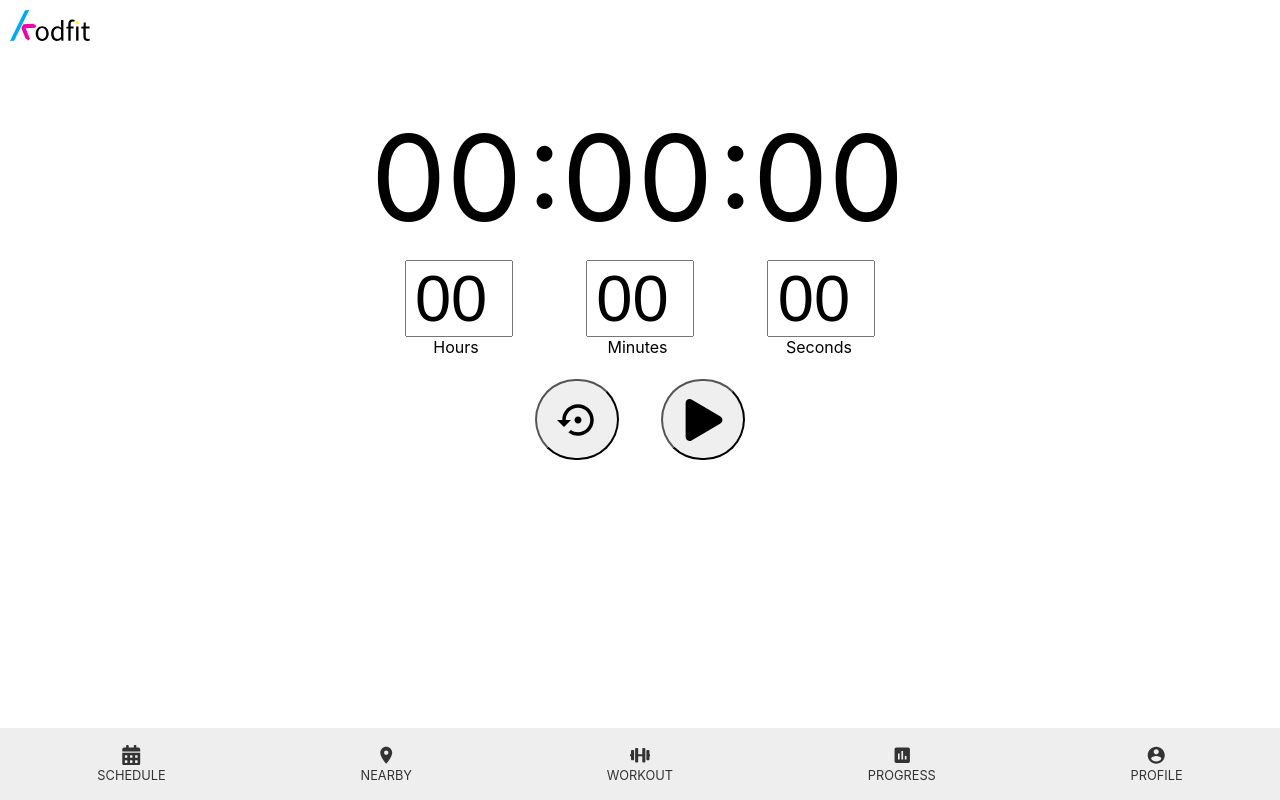
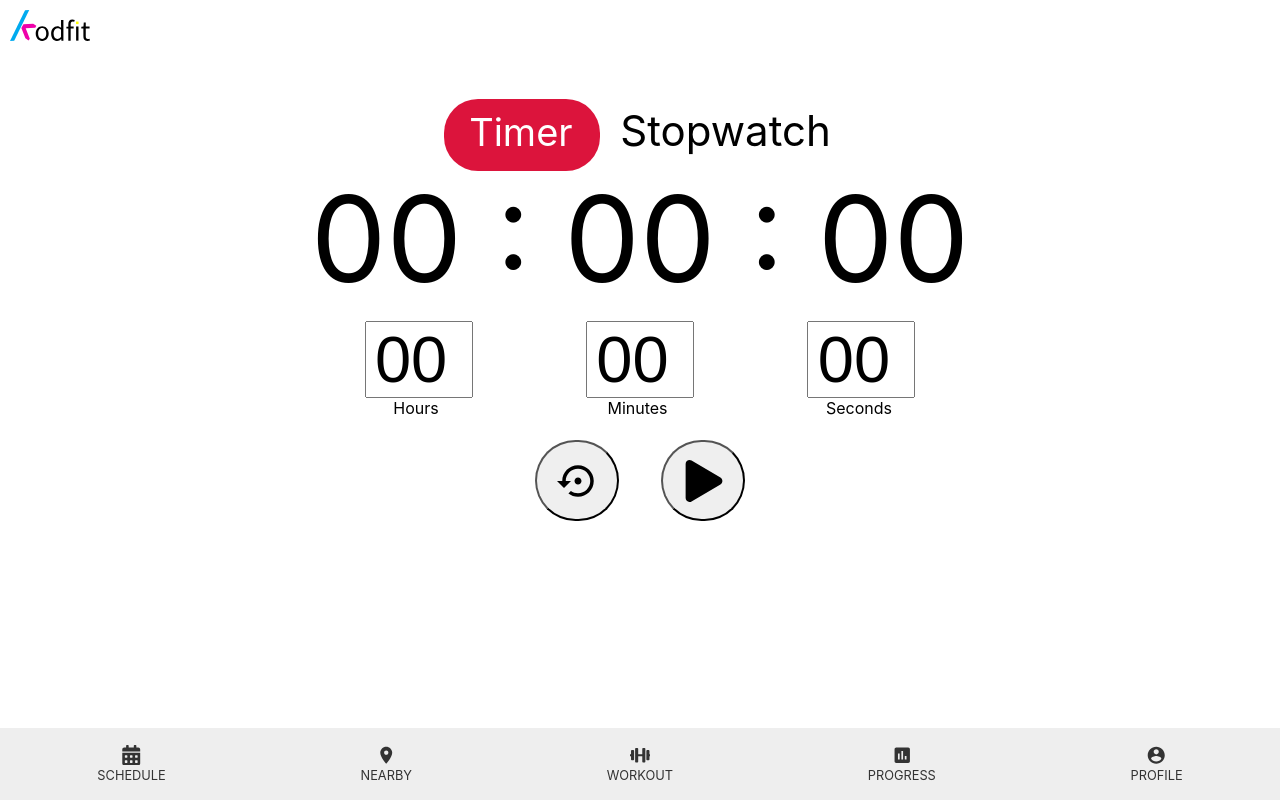
Before and after one commit to phapsides/kodfit, a React (Create React App) app: page /timer in a window 1280 px wide. Built offline with nearby package versions, Linux system fonts and the light colour scheme.

Commit message:
Stopwatch added  (#30)
* Added hours

* Added hours

* Added hours

* Stopwatch added

* Stopwatch added

```diff
--- a/src/Logo/Logo.js
+++ b/src/Logo/Logo.js
@@ -6,4 +6,5 @@ export default function Logo() {
     return (
         <img src={logo} className="logo" alt="logo" />
     );
+
 }
--- a/src/PageView/PageView.js
+++ b/src/PageView/PageView.js
@@ -11,6 +11,7 @@ import NearMe from './NearMe/NearMe';
 import Tracker from './Tracker/Tracker';
 import Login from './Login/Login';
 import Timer from './Timer/Timer';
+import StopWatch from './Timer/StopWatch/StopWatch';
 
 
 export default function PageView() {
@@ -26,6 +27,7 @@ export default function PageView() {
       <Route path="/tracker" exact component={Tracker} />
       <Route path="/login" exact component={Login} />
       <Route path="/timer" exact component={Timer} />
+      <Route path="/stopwatch" exact component={StopWatch} />
       <NavBar />
     </Router>
   )
--- /dev/null
+++ b/src/PageView/Timer/StopWatch/StopWatch.css
@@ -0,0 +1,75 @@
+.Stopwatch {
+    display: flex;
+    justify-content: center;
+    margin: 50px;
+}
+
+.Stopwatch .grid-container {
+    display: grid;
+    grid-template-columns: 1fr 1fr 1fr;
+    grid-gap: 10px 6px;
+    width: 100%;
+}
+
+.Stopwatch .display-timer {
+    grid-column: 1 / 4;
+    justify-self: center;
+    font-size: 120px;
+}
+
+.Stopwatch .display-buttons {
+    grid-column: 1 / 4;
+    justify-self: center;
+}
+
+.Stopwatch span {
+    padding-right: 5px;
+}
+
+.Stopwatch .button {
+    width: 84px;
+    height: 81px;
+    border-radius: 134px;
+    font-size: 42px;
+    padding-top: 12px;
+    margin: 0px 12px;
+}
+
+.Stopwatch .titles {
+    font-size: 42px;
+    grid-column: 1 / 4;
+    justify-self: center;
+}
+
+.Stopwatch .titles span {
+    margin: 10px;
+}
+
+.Stopwatch .active {
+    background: crimson;
+    border-radius: 34px;
+    height: 334px;
+    font-size: 38px;
+    padding: 6px 17px 16px 15px;
+    color: white;
+}
+
+.Stopwatch span a {
+    color: black;
+}
+
+@media only screen and (max-width: 950px) {
+    .Stopwatch .display-timer {
+        font-size: 10vw;
+        margin: 50px 0px;
+    }
+
+    .Stopwatch .titles,
+    .Stopwatch .active {
+        font-size: 32px;
+    }
+
+    .Stopwatch .titles span {
+        margin: 3px;
+    }
+}
--- /dev/null
+++ b/src/PageView/Timer/StopWatch/StopWatch.js
@@ -0,0 +1,87 @@
+import React from 'react'
+import './StopWatch.css';
+import { FaPlay, FaRegStopCircle } from 'react-icons/fa';
+import { MdSettingsBackupRestore } from "react-icons/md";
+import { Link } from 'react-router-dom';
+
+class StopWatch extends React.Component {
+    constructor() {
+        super();
+        this.state = {
+            timerOn: false,
+            timerStart: 0,
+            timerTime: 0
+        };
+    }
+
+    stopTimer = () => {
+        this.setState({ timerOn: false });
+        clearInterval(this.timer);
+    };
+    resetTimer = () => {
+        this.setState({
+            timerStart: 0,
+            timerTime: 0
+        });
+    };
+
+    startTimer = () => {
+        this.setState({
+            timerOn: true,
+            timerTime: this.state.timerTime,
+            timerStart: Date.now() - this.state.timerTime
+        });
+        this.timer = setInterval(() => {
+            this.setState({
+                timerTime: Date.now() - this.state.timerStart
+            });
+        }, 10);
+    };
+
+    render() {
+
+        const { timerTime } = this.state;
+        let centiseconds = ("0" + (Math.floor(timerTime / 10) % 100)).slice(-2);
+        let seconds = ("0" + (Math.floor(timerTime / 1000) % 60)).slice(-2);
+        let minutes = ("0" + (Math.floor(timerTime / 60000) % 60)).slice(-2);
+        let hours = ("0" + Math.floor(timerTime / 3600000)).slice(-2);
+
+        return (
+            <div className="Stopwatch">
+                <div className="grid-container">
+                <div className="titles">
+                    <span >
+                    <Link to="/timer">Timer</Link>
+                    </span >
+                    <span className="active">
+                        Stopwatch
+                    </span >
+                    </div>
+                    <div className="display-timer">
+                        {hours} : {minutes} : {seconds} : {centiseconds}
+                    </div>
+                    <div className="display-buttons">
+                        {this.state.timerOn === false && this.state.timerTime === 0 && (
+                            <button  className="button"  onClick={this.startTimer}><FaPlay /></button>
+                        )}
+                        {this.state.timerOn === true && (
+                            <button   className="button" onClick={this.stopTimer}> <FaRegStopCircle /> </button>
+                        )}
+
+                        {this.state.timerOn === false && this.state.timerTime > 0 && (
+                            <button   className="button" onClick={this.startTimer}><FaPlay /></button>
+                        )}
+                         {this.state.timerOn === false && this.state.timerTime > 0 && (
+                            <button  className="button" onClick={this.resetTimer}> <MdSettingsBackupRestore /></button>
+                        )}
+
+                    </div>
+
+                </div>
+            </div>
+
+        );
+    }
+}
+
+export default StopWatch;
--- a/src/PageView/Timer/Timer.css
+++ b/src/PageView/Timer/Timer.css
@@ -10,7 +10,7 @@
     grid-gap: 10px 6px;
 }
 
-.Timer .digit-timer {
+.Timer .display-timer {
     grid-column: 1 / 4;
     justify-self: center;
     font-size: 120px;
@@ -59,3 +59,44 @@
     padding-top: 12px;
     padding-left: 8px;
 }
+
+.Timer .titles {
+    font-size: 42px;
+    grid-column: 1 / 4;
+    justify-self: center;
+}
+
+.Timer .titles span {
+    margin:10px;
+}
+
+.Timer .active {
+    background: crimson;
+    border-radius: 34px;
+    height: 334px;
+    font-size: 38px;
+    padding: 10px 17px 16px 25px;
+    color: white;
+}
+
+.Timer span a {
+     color: black;
+}
+
+@media only screen and (max-width: 580px) {
+    .Timer .display-timer {
+        font-size: 16vw;
+        margin: 20px 0px;
+    }
+
+    .Timer .titles,
+    .Timer .active {
+        font-size: 27px;
+    }
+
+    .Timer input {
+        width: 98px;
+        font-size: 58px;
+        margin: 2px 4px;
+    }
+}
--- a/src/PageView/Timer/Timer.js
+++ b/src/PageView/Timer/Timer.js
@@ -3,6 +3,7 @@ import TimerInput from './TimerInput/TimerInput';
 import './Timer.css';
 import { FaPlay, FaRegStopCircle } from 'react-icons/fa';
 import { MdSettingsBackupRestore } from "react-icons/md";
+import { Link } from 'react-router-dom';
 
 class Timer extends React.Component {
     constructor() {
@@ -18,29 +19,7 @@ class Timer extends React.Component {
         this.timer = 0;
     }
 
-    secondsToTime = (secs) => {
-        let hours = Math.floor(secs / (60 * 60));
-
-        let divisorForMinutes = secs % (60 * 60);
-        let minutes = Math.floor(divisorForMinutes / 60);
-
-        let divisorForSeconds = divisorForMinutes % 60;
-        let seconds = Math.ceil(divisorForSeconds);
-
-        let zeroAddedMinutes = ('0' + minutes).slice(-2);
-        let zeroAddedSeconds = ('0' + seconds).slice(-2);
-        let zeroAddedHours = ('0' + hours).slice(-2);
-
-        let obj = {
-            "h": zeroAddedHours,
-            "m": zeroAddedMinutes,
-            "s": zeroAddedSeconds
-        };
-        return obj;
-    }
-
     handleTime = (e, timeUnit, modifier) => {
-
 
         if (e.target.value > 60) {
             e.target.value = 59;
@@ -82,6 +61,39 @@ class Timer extends React.Component {
         }
     }
 
+
+    countDown = (secs) => {
+        let seconds = this.state.seconds - 1;
+        this.setState({
+            time: this.secondsToTime(seconds),
+            seconds: seconds,
+        });
+        if (seconds === 0) {
+            clearInterval(this.timer);
+        }
+    }
+
+    secondsToTime = (secs) => {
+        let hours = Math.floor(secs / (60 * 60));
+
+        let divisorForMinutes = secs % (60 * 60);
+        let minutes = Math.floor(divisorForMinutes / 60);
+
+        let divisorForSeconds = divisorForMinutes % 60;
+        let seconds = Math.ceil(divisorForSeconds);
+
+        let zeroAddedMinutes = ('0' + minutes).slice(-2);
+        let zeroAddedSeconds = ('0' + seconds).slice(-2);
+        let zeroAddedHours = ('0' + hours).slice(-2);
+
+        let obj = {
+            "h": zeroAddedHours,
+            "m": zeroAddedMinutes,
+            "s": zeroAddedSeconds
+        };
+        return obj;
+    }
+
     resetTimer = () => {
         if (this.state.isRunning || this.state.seconds > 0) {
             this.setState({
@@ -96,48 +108,37 @@ class Timer extends React.Component {
         }
     }
 
-    countDown = (secs) => {
-        let seconds = this.state.seconds - 1;
-        this.setState({
-            time: this.secondsToTime(seconds),
-            seconds: seconds,
-        });
-        if (seconds === 0) {
-            clearInterval(this.timer);
-        }
-    }
 
     render() {
         return (
             <div className="Timer">
                 <div className="grid-container">
-                    <div className="digit-timer">
-                        <span className="digit-hour">
-                            {this.state.time.h}
-                        </span>
-                         :
-                        <span className="digit-minutes">
-                            {this.state.time.m}
-                        </span>
-                         :
-                        <span className="digit-seconds">
-                            {this.state.time.s}
-                        </span>
+                    <div className="titles">
+                        <span className="active" >Timer   </span >
+                        <span >
+                            <Link to="/stopwatch">
+                                Stopwatch
+                            </Link>
+                        </span >
                     </div>
-                    <div className="hours column">
+
+                    <div className="display-timer">
+                        {this.state.time.h}   :  {this.state.time.m}   :  {this.state.time.s}
+                    </div>
+                    <div className="input-hours column">
                         <TimerInput
                             value={this.state.inputHours < 1 ? "00" : this.state.inputHours / 3600}
                             field={(e) => this.handleTime(e, 'inputHours', 3600)}
                         />
                         <span>Hours</span>
                     </div>
-                    <div className="minutes column">
+                    <div className="input-minutes column">
                         <TimerInput
                             value={this.state.inputMinutes < 1 ? "00" : this.state.inputMinutes / 60}
                             field={(e) => this.handleTime(e, 'inputMinutes', 60)} />
                         <span>Minutes</span>
                     </div>
-                    <div className="seconds column">
+                    <div className="input-seconds column">
                         <TimerInput
                             value={this.state.inputSeconds}
                             field={(e) => this.handleTime(e, 'inputSeconds', 1)} />
```
